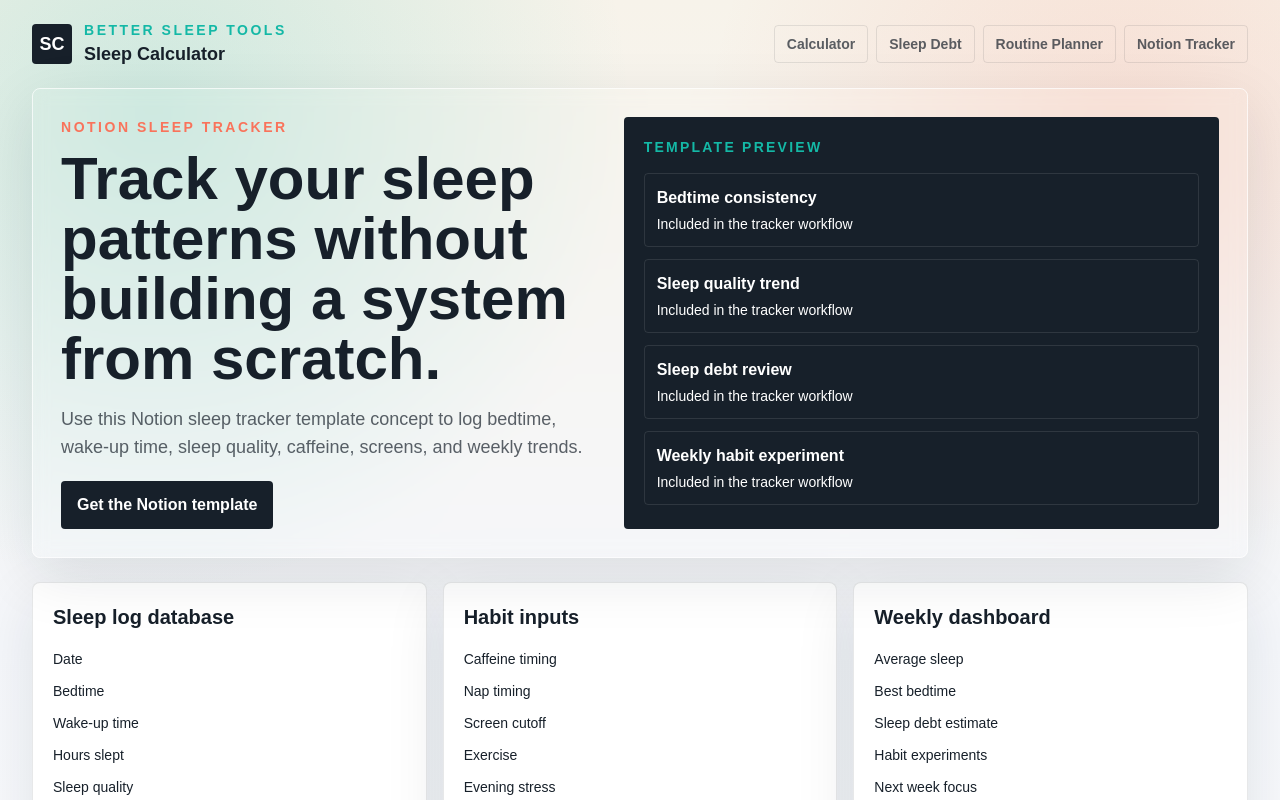
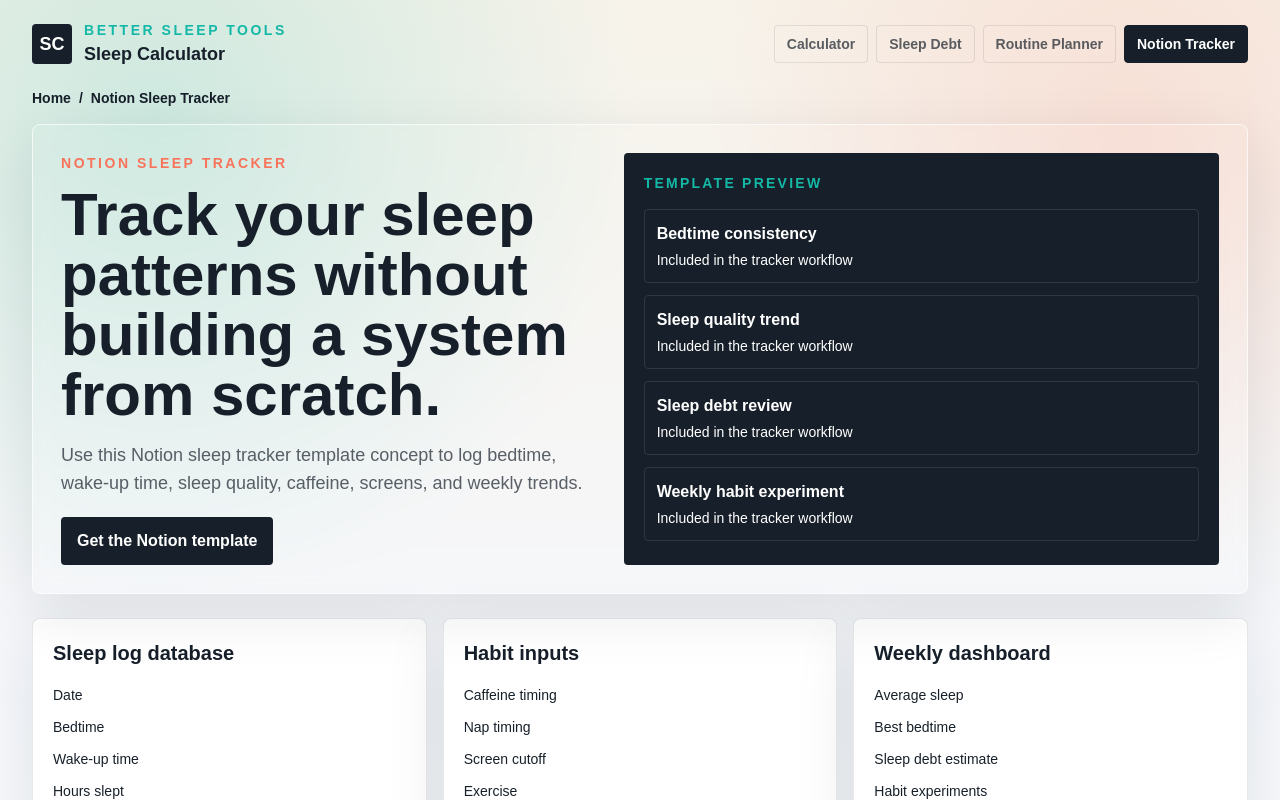
Before and after one commit to yiliruilong-cmyk/sleep-calculator, a Next.js app: page /notion-sleep-tracker in a window 1280 px wide. Shown: the top 800 px of the page. Built offline with nearby package versions, Linux system fonts and the light colour scheme.

Commit message:
Clarify active sleep tool pages

```diff
--- a/app/components/SiteHeader.tsx
+++ b/app/components/SiteHeader.tsx
@@ -5,7 +5,11 @@
   { href: "/notion-sleep-tracker", label: "Notion Tracker" },
 ];
 
-export function SiteHeader() {
+type SiteHeaderProps = {
+  activePath?: string;
+};
+
+export function SiteHeader({ activePath = "/" }: SiteHeaderProps) {
   return (
     <header className="mx-auto flex w-full max-w-7xl flex-col gap-3 px-4 py-5 sm:px-6 md:flex-row md:items-center md:justify-between lg:px-8">
       <a href="/" className="flex items-center gap-3" aria-label="Sleep Calculator home">
@@ -20,15 +24,24 @@
         </span>
       </a>
       <nav className="flex flex-wrap gap-2 text-sm font-semibold text-ink/70">
-        {toolLinks.map((link) => (
+        {toolLinks.map((link) => {
+          const isActive = link.href === activePath;
+
+          return (
             <a
               key={link.href}
               href={link.href}
-            className="rounded border border-ink/10 bg-white/78 px-3 py-2 transition hover:bg-white hover:text-ink"
+              aria-current={isActive ? "page" : undefined}
+              className={`rounded border px-3 py-2 transition ${
+                isActive
+                  ? "border-ink bg-ink text-white"
+                  : "border-ink/10 bg-white/78 hover:bg-white hover:text-ink"
+              }`}
             >
               {link.label}
             </a>
-        ))}
+          );
+        })}
       </nav>
     </header>
   );
--- a/app/notion-sleep-tracker/page.tsx
+++ b/app/notion-sleep-tracker/page.tsx
@@ -25,8 +25,15 @@
 export default function NotionSleepTrackerPage() {
   return (
     <main className="min-h-screen">
-      <SiteHeader />
+      <SiteHeader activePath="/notion-sleep-tracker" />
       <section className="mx-auto max-w-7xl px-4 pb-10 sm:px-6 lg:px-8">
+        <nav className="mb-4 text-sm font-semibold text-ink/56" aria-label="Breadcrumb">
+          <a href="/" className="hover:text-ink">
+            Home
+          </a>
+          <span className="mx-2">/</span>
+          <span className="text-ink">Notion Sleep Tracker</span>
+        </nav>
         <section className="grid gap-6 rounded-lg border border-white/70 bg-white/82 p-5 shadow-soft backdrop-blur md:p-7 lg:grid-cols-[0.95fr_1.05fr]">
           <div>
             <p className="text-sm font-bold uppercase tracking-[0.18em] text-coral">Notion sleep tracker</p>
--- a/app/sleep-debt-calculator/page.tsx
+++ b/app/sleep-debt-calculator/page.tsx
@@ -11,8 +11,15 @@
 export default function SleepDebtCalculatorPage() {
   return (
     <main className="min-h-screen">
-      <SiteHeader />
+      <SiteHeader activePath="/sleep-debt-calculator" />
       <section className="mx-auto max-w-7xl px-4 pb-10 sm:px-6 lg:px-8">
+        <nav className="mb-4 text-sm font-semibold text-ink/56" aria-label="Breadcrumb">
+          <a href="/" className="hover:text-ink">
+            Home
+          </a>
+          <span className="mx-2">/</span>
+          <span className="text-ink">Sleep Debt Calculator</span>
+        </nav>
         <section className="rounded-lg border border-white/70 bg-white/82 p-5 shadow-soft backdrop-blur md:p-7">
           <p className="text-sm font-bold uppercase tracking-[0.18em] text-coral">Sleep debt calculator</p>
           <h1 className="mt-3 max-w-3xl text-4xl font-bold leading-tight text-ink md:text-6xl">
--- a/app/sleep-routine-planner/page.tsx
+++ b/app/sleep-routine-planner/page.tsx
@@ -11,8 +11,15 @@
 export default function SleepRoutinePlannerPage() {
   return (
     <main className="min-h-screen">
-      <SiteHeader />
+      <SiteHeader activePath="/sleep-routine-planner" />
       <section className="mx-auto max-w-7xl px-4 pb-10 sm:px-6 lg:px-8">
+        <nav className="mb-4 text-sm font-semibold text-ink/56" aria-label="Breadcrumb">
+          <a href="/" className="hover:text-ink">
+            Home
+          </a>
+          <span className="mx-2">/</span>
+          <span className="text-ink">Sleep Routine Planner</span>
+        </nav>
         <section className="rounded-lg border border-white/70 bg-white/82 p-5 shadow-soft backdrop-blur md:p-7">
           <p className="text-sm font-bold uppercase tracking-[0.18em] text-mint">Sleep routine planner</p>
           <h1 className="mt-3 max-w-3xl text-4xl font-bold leading-tight text-ink md:text-6xl">
```
Lines whose indentation alone changed are shown as unchanged.
